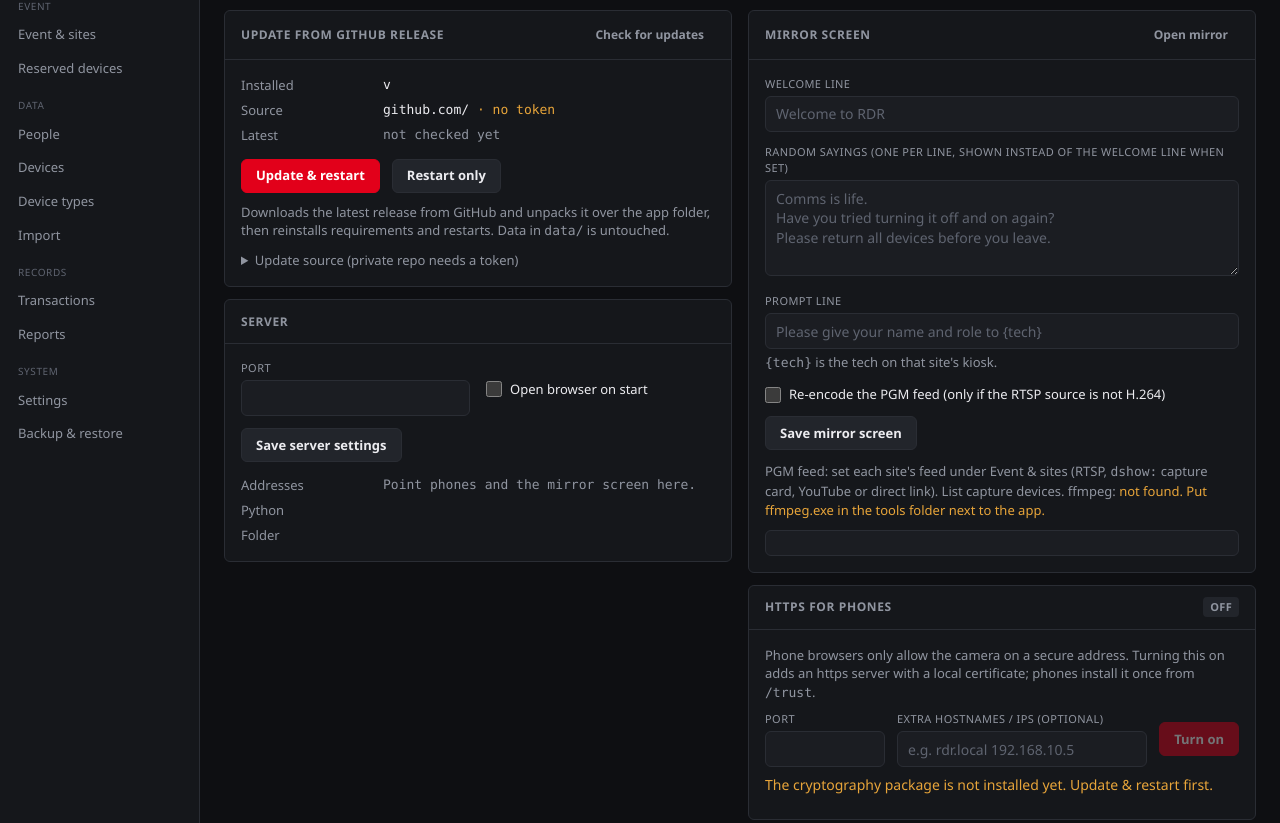
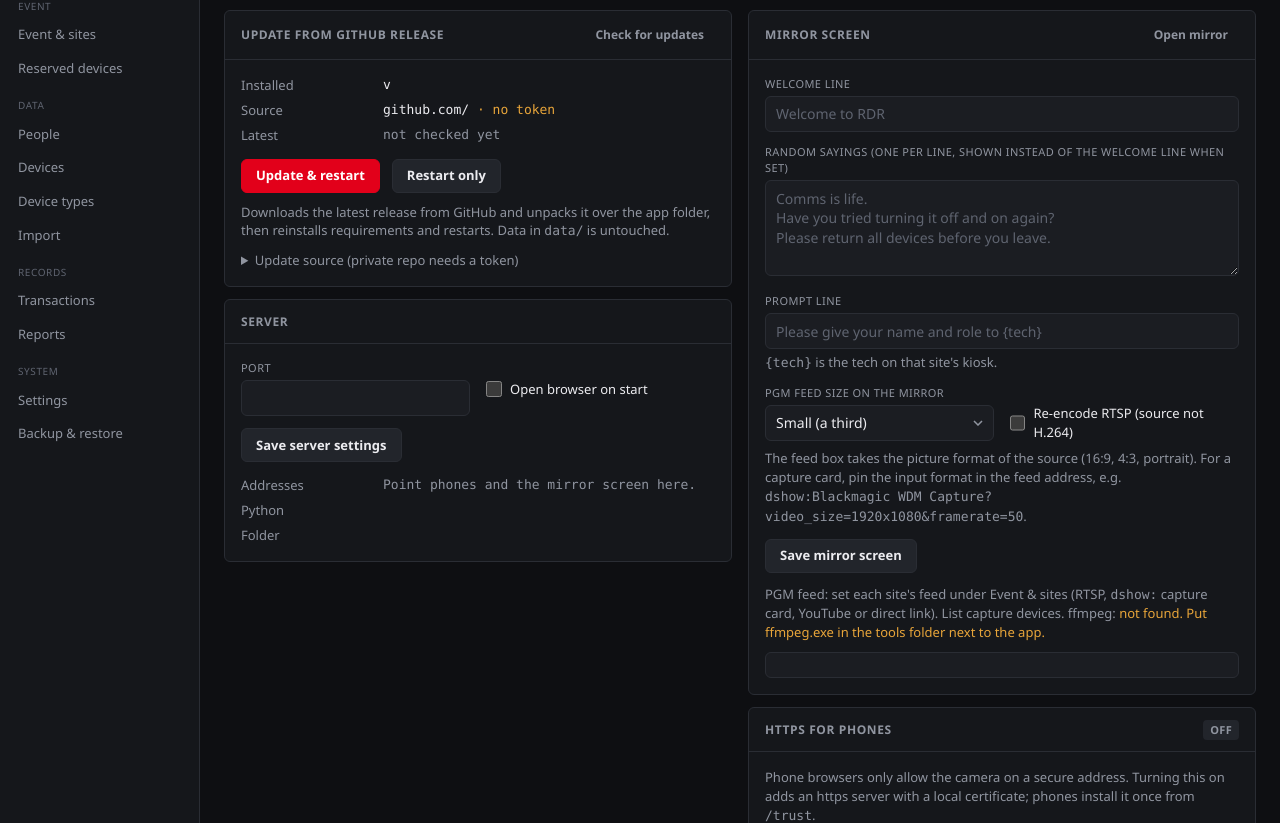
Before and after one commit to odd-one77/rdr, a FastAPI app: template app/templates/admin/settings.html in a window 1280 px wide. Shown: the part 115-938 px from the top of the page. Run offline with FastAPI, Linux system fonts and the light colour scheme; the template is opened without the code that fills it, so the values that code supplies are empty.

Commit message:
Mirror PGM box follows the source picture format; feed size setting; v0.3.3
The feed box takes the aspect ratio of the incoming video (16:9, 4:3,
portrait) instead of a fixed 16:9 frame, and fills the available height.
Settings gains a PGM feed size (small / half / large) and a note on pinning
a capture card's input format via the feed address.

```diff
--- a/app/__init__.py
+++ b/app/__init__.py
@@ -1,2 +1,2 @@
 """RDR - Radio Distribution Room sign in / sign out application."""
-__version__ = "0.3.2"
+__version__ = "0.3.3"
--- a/app/routers/admin.py
+++ b/app/routers/admin.py
@@ -563,6 +563,7 @@ def settings_page(request: Request, fetch: int = 0):
             "sayings": get_setting(db, "mirror_sayings") or "",
         }
         mirror["transcode"] = get_setting(db, "stream_transcode") == "1"
+        mirror["pgm_size"] = get_setting(db, "pgm_size") or "half"
     cfg = load_config()
     https = {"on": bool(cfg.get("https")), "port": cfg.get("https_port", 8443), "cert": certs.status(),
              "listening": _port_open(int(cfg.get("https_port", 8443))) if cfg.get("https") else None, "log": _tail(DATA_DIR / "https.log")}
@@ -600,9 +601,10 @@ def settings_update():
 
 
 @router.post("/settings/mirror", dependencies=[Depends(require_admin)])
-def settings_mirror(mirror_title: str = Form(""), mirror_prompt: str = Form(""), mirror_sayings: str = Form(""), stream_transcode: str = Form("")):
+def settings_mirror(mirror_title: str = Form(""), mirror_prompt: str = Form(""), mirror_sayings: str = Form(""), stream_transcode: str = Form(""), pgm_size: str = Form("half")):
     with get_db() as db:
         set_setting(db, "stream_transcode", "1" if stream_transcode else None)
+        set_setting(db, "pgm_size", pgm_size if pgm_size in ("small", "half", "large") else None)
         set_setting(db, "mirror_title", mirror_title.strip() or None)
         set_setting(db, "mirror_prompt", mirror_prompt.strip() or None)
         set_setting(db, "mirror_sayings", "\n".join(ln.strip() for ln in mirror_sayings.splitlines() if ln.strip()) or None)
--- a/app/routers/kiosk.py
+++ b/app/routers/kiosk.py
@@ -64,12 +64,15 @@ def mirror(request: Request, site: int | None = None):
             row = db.execute("SELECT id FROM sites WHERE active = 1 ORDER BY sort_order, name LIMIT 1").fetchone()
             site = row["id"] if row else 1
         s = db.execute("SELECT * FROM sites WHERE id = ?", (site,)).fetchone()
+    from ..db import get_setting
     from ..services import streams
+    with get_db() as db:
+        pgm_size = get_setting(db, "pgm_size") or "half"
     site_d = dict(s) if s else {"id": site, "name": "RDR", "rtsp_url": None}
     kind = streams.classify_feed(site_d.get("rtsp_url") or "")
     feed = {"kind": kind, "relay": kind in streams.RELAY_KINDS, "url": site_d.get("rtsp_url"),
             "embed": streams.youtube_embed(site_d["rtsp_url"]) if kind == "youtube" else None}
-    return render(request, "kiosk/mirror.html", mirror_site=site_d, feed=feed)
+    return render(request, "kiosk/mirror.html", mirror_site=site_d, feed=feed, pgm_size=pgm_size if pgm_size in ("small", "half", "large") else "half")
 
 
 def _https_url() -> str | None:
--- a/app/static/css/rdr.css
+++ b/app/static/css/rdr.css
@@ -274,6 +274,7 @@ td.actions { white-space: nowrap; text-align: right; }
 .mirror-head .title .ev { font-size: 24px; font-weight: 700; }
 .mirror-head .title .show { color: var(--muted); font-size: 14px; }
 .mirror-body { display: grid; grid-template-columns: minmax(0, 1fr) minmax(0, 1.1fr); gap: var(--s6); padding: var(--s6); min-height: 0; align-items: stretch; }
+.mirror-body.no-video.pgm-small, .mirror-body.no-video.pgm-half, .mirror-body.no-video.pgm-large { grid-template-columns: 1fr; }
 .mirror-body.no-video { grid-template-columns: 1fr; }
 .mirror .main { display: flex; flex-direction: column; min-height: 0; transition: opacity .22s ease, transform .22s ease; }
 .mirror .main.leaving { opacity: 0; transform: translateY(-10px); }
@@ -299,8 +300,13 @@ td.actions { white-space: nowrap; text-align: right; }
 .mirror .result.out { background: rgba(226,0,26,.16); border: 1px solid var(--red); }
 .mirror .result.in { background: rgba(53,196,102,.12); border: 1px solid var(--green); color: #8fe3ab; }
 .mirror .video { background: #000; border: 1px solid var(--border); border-radius: var(--radius); position: relative; overflow: hidden; display: flex; align-items: center; justify-content: center; color: var(--dim); }
-.mirror .video { aspect-ratio: 16 / 9; width: 100%; }
+.mirror .video-wrap { display: flex; align-items: center; justify-content: center; min-height: 0; min-width: 0; }
+.mirror .video { aspect-ratio: var(--pgm-aspect, 16 / 9); max-width: 100%; max-height: 100%; width: 100%; height: auto; }
+@supports (aspect-ratio: 1) { .mirror .video { width: min(100%, calc((100vh - 220px) * var(--pgm-ratio, 1.7778))); } }
 .mirror .video video, .mirror .video iframe { width: 100%; height: 100%; object-fit: contain; background: #000; border: 0; display: block; }
+.mirror-body.pgm-small { grid-template-columns: minmax(0, 2fr) minmax(0, 1fr); }
+.mirror-body.pgm-half { grid-template-columns: minmax(0, 1fr) minmax(0, 1.1fr); }
+.mirror-body.pgm-large { grid-template-columns: minmax(0, 1fr) minmax(0, 2fr); }
 .mirror .video .pgm { position: absolute; top: 10px; left: 10px; background: var(--red); color: #fff; font-weight: 700; font-size: 11px; padding: 2px 7px; border-radius: 3px; letter-spacing: .06em; z-index: 2; }
 .mirror .video .status { position: absolute; bottom: 10px; left: 10px; font-size: 12px; color: var(--muted); z-index: 2; }
 .mirror-foot { display: flex; justify-content: space-between; padding: var(--s3) var(--s6); border-top: 1px solid var(--border); color: var(--muted); font-size: 13px; }
--- a/app/templates/admin/settings.html
+++ b/app/templates/admin/settings.html
@@ -46,7 +46,11 @@
         <div class="field"><label>Welcome line</label><input name="mirror_title" value="{{ mirror.title }}" placeholder="Welcome to RDR"></div>
         <div class="field"><label>Random sayings (one per line, shown instead of the welcome line when set)</label><textarea name="mirror_sayings" rows="4" placeholder="Comms is life.&#10;Have you tried turning it off and on again?&#10;Please return all devices before you leave.">{{ mirror.sayings }}</textarea></div>
         <div class="field"><label>Prompt line</label><input name="mirror_prompt" value="{{ mirror.prompt }}" placeholder="Please give your name and role to {tech}"><div class="help" style="margin-top:4px"><span class="mono">{tech}</span> is the tech on that site's kiosk.</div></div>
-        <label class="check" style="margin-bottom:12px"><input type="checkbox" name="stream_transcode" value="1" {{ 'checked' if mirror.transcode }}> Re-encode the PGM feed (only if the RTSP source is not H.264)</label>
+        <div class="grid cols-2" style="align-items:end;margin-bottom:12px">
+          <div class="field" style="margin:0"><label>PGM feed size on the mirror</label><select name="pgm_size"><option value="small" {{ 'selected' if mirror.pgm_size == 'small' }}>Small (a third)</option><option value="half" {{ 'selected' if mirror.pgm_size == 'half' }}>Half</option><option value="large" {{ 'selected' if mirror.pgm_size == 'large' }}>Large (two thirds)</option></select></div>
+          <label class="check" style="height:36px"><input type="checkbox" name="stream_transcode" value="1" {{ 'checked' if mirror.transcode }}> Re-encode RTSP (source not H.264)</label>
+        </div>
+        <p class="help" style="margin-top:-4px;margin-bottom:12px">The feed box takes the picture format of the source (16:9, 4:3, portrait). For a capture card, pin the input format in the feed address, e.g. <span class="mono">dshow:Blackmagic WDM Capture?video_size=1920x1080&amp;framerate=50</span>.</p>
         <button class="btn">Save mirror screen</button></form>
         <p class="help" style="margin-top:12px">PGM feed: set each site's feed under Event & sites (RTSP, <span class="mono">dshow:</span> capture card, YouTube or direct link). <a href="/admin/settings?devices=1">List capture devices</a>. ffmpeg: {% if streams.ffmpeg %}<span class="green mono">{{ streams.ffmpeg }}</span>{% else %}<span class="amber">not found. Put ffmpeg.exe in the tools folder next to the app.</span>{% endif %}{% for sid, st in streams.streams.items() %}<br>Site {{ sid }}: {{ 'running' if st.running else 'stopped' }}{% if st.error %} · <span class="red">{{ st.error }}</span>{% endif %}{% endfor %}</p>
         {% if capture_devices is not none %}<div class="code" style="margin-top:10px">{{ capture_devices }}</div>{% endif %}
```
Also changed, not shown: app/templates/kiosk/mirror.html (+11 -3 lines), tests/test_z_phase2.py (+10 -0 lines).
